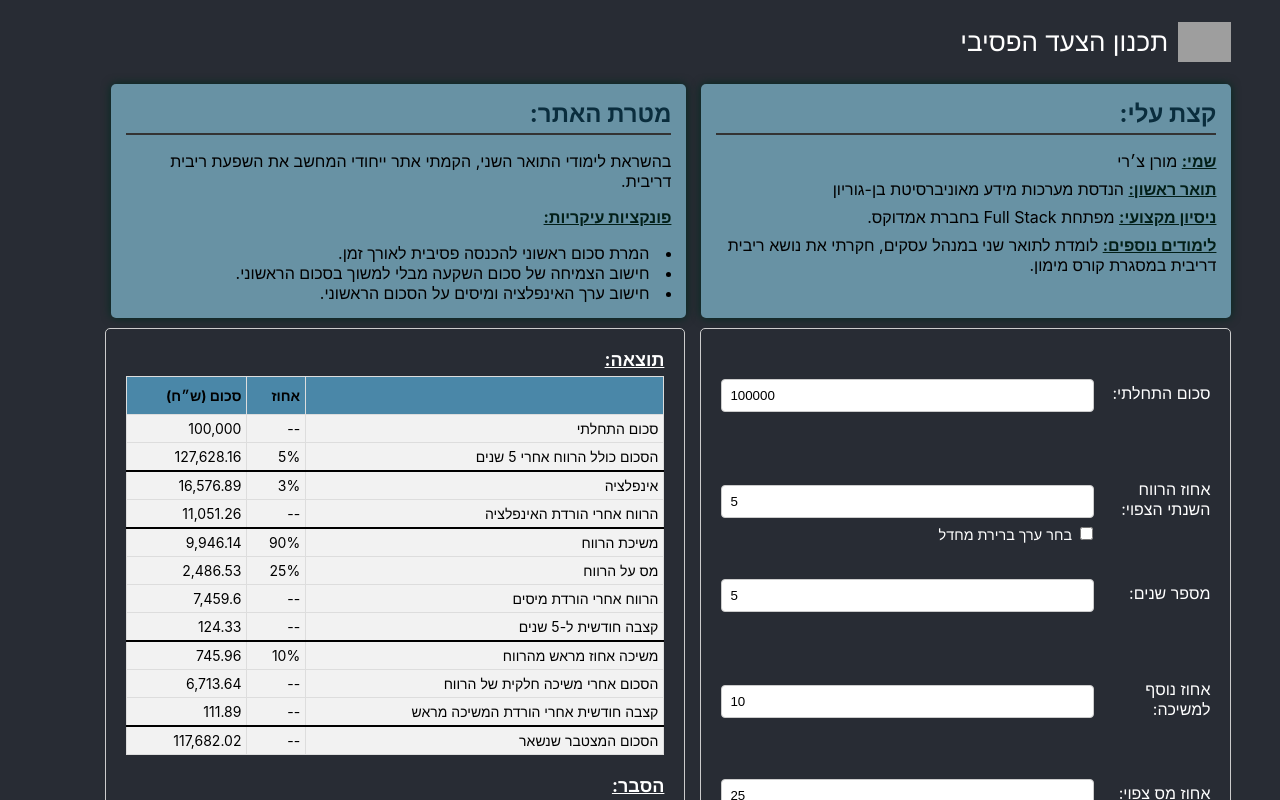
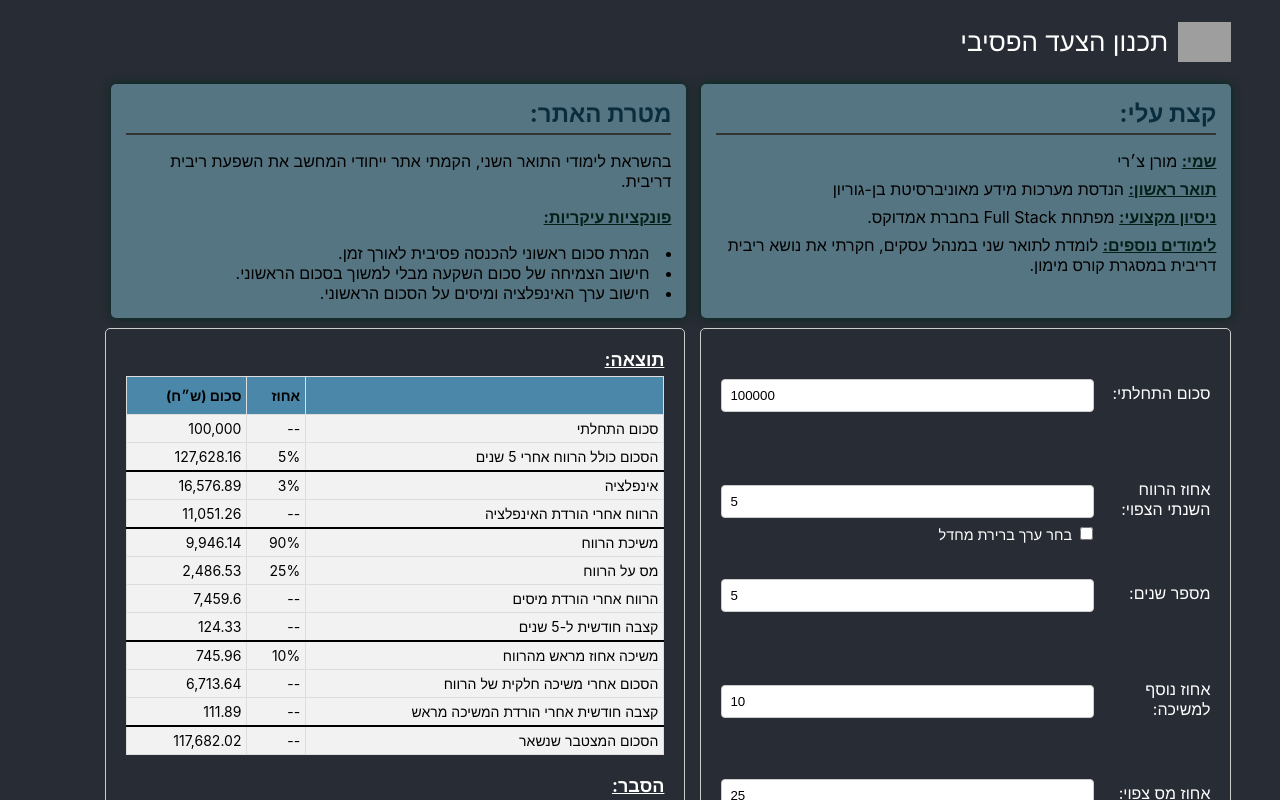
Before and after one commit to MoranChery/planning-passive-step, a React (Create React App) app: page / in a window 1280 px wide. Shown: the top 800 px of the page. Built offline with nearby package versions, Linux system fonts and the light colour scheme; grey boxes are pictures that could not be loaded.

Commit message:
Fixed color

```diff
--- a/src/cssFiles/AboutMe.css
+++ b/src/cssFiles/AboutMe.css
@@ -44,7 +44,7 @@
 .about-me, .website-purpose {
     border-radius: 5px;
     box-shadow: 0 0 10px #012b20;
-    background-color: #6892a4;
+    background-color: #567582;
 }
 
 h2 {
```
